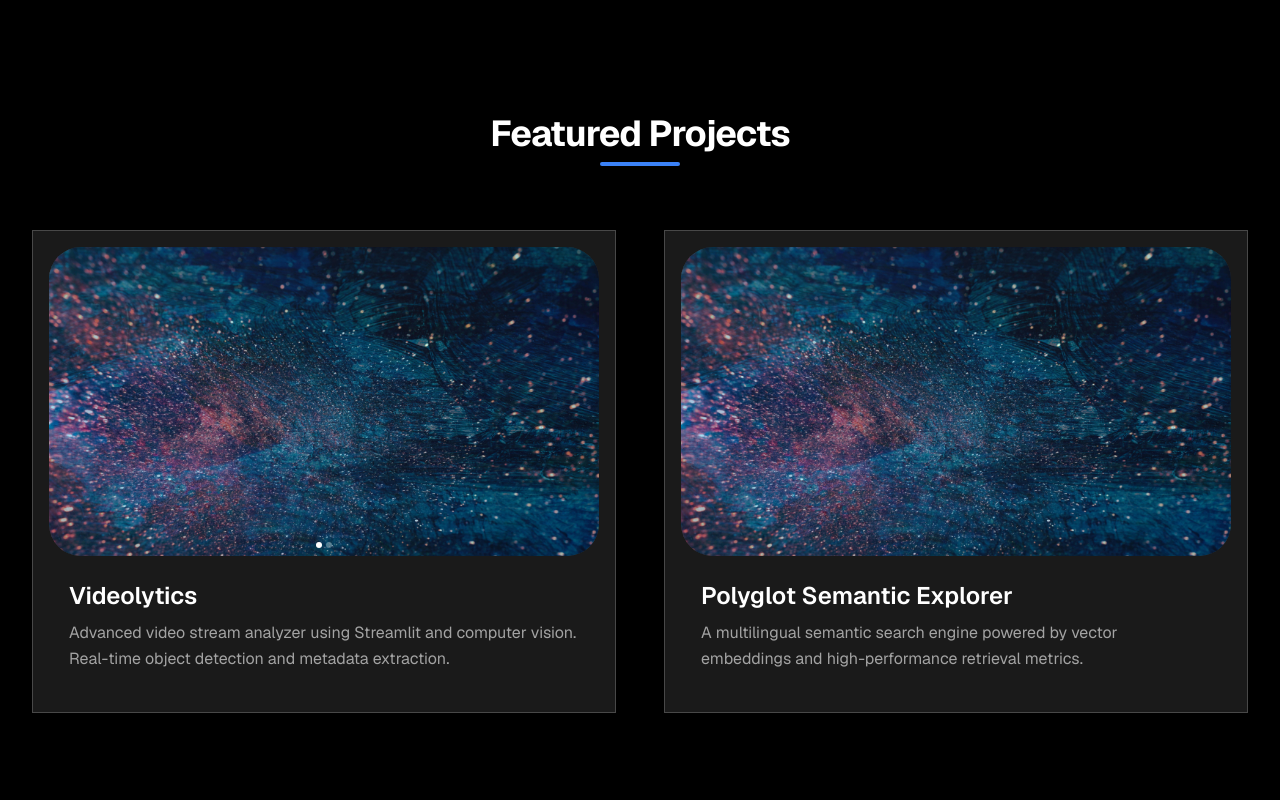
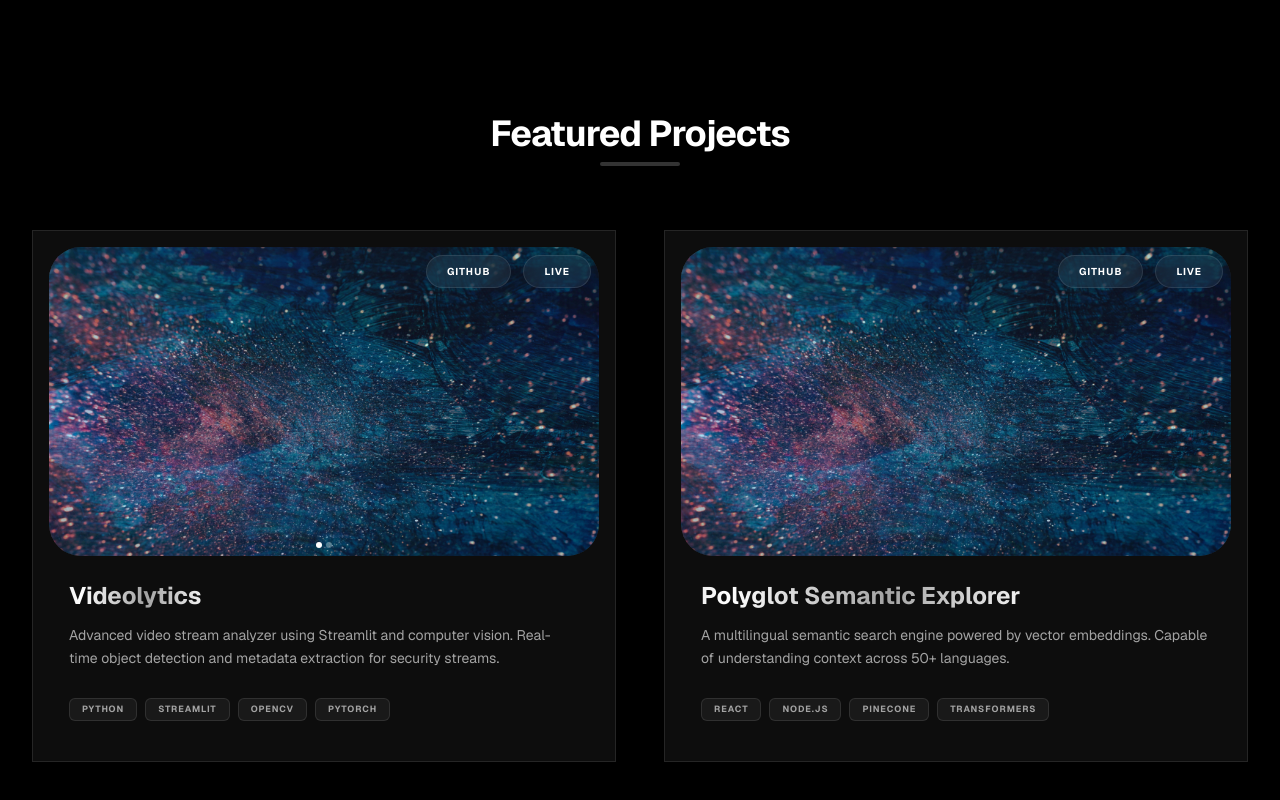
Before and after one commit to Rudra-P11/Aura-Farm, a Next.js app: page / in a window 1280 px wide. Shown: the part 1296-2096 px from the top of the page. Built offline with nearby package versions, Linux system fonts and the light colour scheme.

Commit message:
fixed the card component and borders

```diff
--- a/src/app/page.tsx
+++ b/src/app/page.tsx
@@ -4,28 +4,31 @@
 import { MatrixFx } from "@/components/once-ui/MatrixFx";
 import { CompareImage } from "@/components/once-ui/CompareImage";
 import { Arrow } from "@/components/once-ui/Arrow";
-import { Fade } from "@/components/once-ui/Fade";
-import { Card, Hover } from "@/components/once-ui/Card";
+import { Card } from "@/components/once-ui/Card";
 import { Carousel } from "@/components/once-ui/Carousel";
 
 export default function Home() {
   const projects = [
     {
       title: "Videolytics",
-      description: "Advanced video stream analyzer using Streamlit and computer vision. Real-time object detection and metadata extraction.",
+      description: "Advanced video stream analyzer using Streamlit and computer vision. Real-time object detection and metadata extraction for security streams.",
+      skills: ["Python", "Streamlit", "OpenCV", "PyTorch"],
+      github: "https://github.com/rudrapandya/videolytics",
+      live: "#",
       media: [
         { slide: "/images/project1.jpg", alt: "Videolytics Dashboard" },
         { slide: "/videos/project1-demo.mp4", alt: "Live Demo" }
       ],
-      link: "https://github.com/rudrapandya/videolytics"
     },
     {
       title: "Polyglot Semantic Explorer",
-        description: "A multilingual semantic search engine powered by vector embeddings and high-performance retrieval metrics.",
+      description: "A multilingual semantic search engine powered by vector embeddings. Capable of understanding context across 50+ languages.",
+      skills: ["React", "Node.js", "Pinecone", "Transformers"],
+      github: "https://github.com",
+      live: "#",
       media: [
-          { slide: "/images/project1.jpg", alt: "Search Interface" }, // Replace with real project image
+        { slide: "/images/project1.jpg", alt: "Search Interface" },
       ],
-        link: "https://github.com"
     }
   ];
 
@@ -45,7 +48,7 @@
       {/* Hero Section */}
       <Column fillWidth center className="pt-40 px-8 gap-24">
         <Column center gap="16">
-          <ShineFx>Rudra Pandya</ShineFx>
+          <ShineFx speed={3} className="text-5xl md:text-7xl font-bold tracking-tighter">Rudra Pandya</ShineFx>
           <Row id="arrow-trigger-1" vertical="center" gap="12" className="text-neutral-medium group cursor-pointer">
             <span className="text-lg tracking-wide uppercase font-medium">Explore my universe</span>
             <Arrow trigger="#arrow-trigger-1" scale={1} />
@@ -76,29 +79,45 @@
       <Column id="projects" fillWidth center className="py-20 px-8 gap-16">
         <Column center gap="8">
           <h2 className="text-4xl font-bold tracking-tight">Featured Projects</h2>
-          <div className="h-1 w-20 bg-brand-solid-strong rounded-full" />
+          <div className="h-1 w-20 bg-white/20 rounded-full" />
         </Column>
 
-        {/* Improved Grid Layout */}
         <div className="w-full max-w-7xl grid grid-cols-1 lg:grid-cols-2 gap-12">
           {projects.map((project, idx) => (
-            <Hover
-              key={idx}
-              trigger={
-                <Card radius="l-8" padding="16" href={project.link}>
+            <Card key={idx} className="p-4">
+              {/* Top Link Buttons - Glassmorphic */}
+              <Row fillWidth gap="12" className="justify-end absolute top-6 right-6 z-30">
+                <a href={project.github} target="_blank" className="px-5 py-2 rounded-full bg-white/5 backdrop-blur-md border border-white/10 text-white text-[10px] font-bold tracking-widest hover:bg-white/20 transition-all">
+                  GITHUB
+                </a>
+                <a href={project.live} target="_blank" className="px-5 py-2 rounded-full bg-white/5 backdrop-blur-md border border-white/10 text-white text-[10px] font-bold tracking-widest hover:bg-white/20 transition-all">
+                  LIVE
+                </a>
+              </Row>
+
+              {/* Media Carousel */}
               <Carousel items={project.media} />
-                  <Column paddingX="20" paddingY="24" gap="8">
-                    <h3 className="text-2xl font-semibold">{project.title}</h3>
-                    <p className="text-neutral-medium leading-relaxed">{project.description}</p>
+
+              {/* Project Info */}
+              <Column paddingX="20" paddingY="24" gap="12" className="pt-6">
+                <ShineFx speed={8} className="text-2xl font-semibold">
+                  {project.title}
+                </ShineFx>
+
+                <p className="text-neutral-medium leading-relaxed text-sm">
+                  {project.description}
+                </p>
+
+                {/* Skill Tags - Transparent Glass Style */}
+                <Row gap="8" className="flex-wrap pt-4">
+                  {project.skills.map((skill, sIdx) => (
+                    <span key={sIdx} className="px-3 py-1 rounded-md bg-white/5 border border-white/10 text-neutral-medium text-[9px] uppercase tracking-widest font-bold">
+                      {skill}
+                    </span>
+                  ))}
+                </Row>
               </Column>
             </Card>
-              }
-              overlay={
-                <div className="absolute top-8 right-8 bg-brand-solid-strong px-4 py-1 rounded-full text-xs font-bold uppercase shadow-lg">
-                  Github
-                </div>
-              }
-            />
           ))}
         </div>
       </Column>
--- a/src/components/once-ui/Card.tsx
+++ b/src/components/once-ui/Card.tsx
@@ -1,41 +1,29 @@
 "use client";
 import React, { ReactNode } from 'react';
-import { Column } from './Flex';
 
 interface CardProps {
   children: ReactNode;
   radius?: string;
-  direction?: "column" | "row";
-  border?: string;
-  maxWidth?: number;
-  padding?: string;
-  href?: string;
+  className?: string;
 }
 
-export const Card = ({ children, radius = "l", direction = "column", maxWidth, padding = "0", href }: CardProps) => {
-  const Component = href ? 'a' : 'div';
+export const Card = ({ children, radius = "l-8", className }: CardProps) => {
   return (
-    <Component
-      href={href}
-      className={`flex ${direction === 'column' ? 'flex-col' : 'flex-row'} border border-neutral-alpha-medium bg-neutral-alpha-weak overflow-hidden transition-all hover:border-brand-alpha-medium`}
+    <div
+      className={`
+        relative flex flex-col
+        bg-white/5 backdrop-blur-sm
+        border border-white/10
+        transition-all duration-300 ease-in-out
+        hover:bg-white/10 hover:border-white/20 hover:-translate-y-1 hover:shadow-2xl
+        group overflow-hidden
+        ${className}
+      `}
       style={{
         borderRadius: `var(--radius-${radius})`,
-        maxWidth: maxWidth ? `${maxWidth}rem` : '100%',
-        padding: `${padding}px`
       }}
     >
       {children}
-    </Component>
-  );
-};
-
-export const Hover = ({ trigger, overlay }: { trigger: ReactNode; overlay: ReactNode }) => {
-  return (
-    <div className="relative group w-full">
-      {trigger}
-      <div className="absolute inset-0 opacity-0 group-hover:opacity-100 transition-opacity duration-300 pointer-events-none">
-        {overlay}
-      </div>
     </div>
   );
 };
--- a/src/components/once-ui/ShineFx.tsx
+++ b/src/components/once-ui/ShineFx.tsx
@@ -4,26 +4,27 @@
 
 interface ShineFxProps {
   children: ReactNode;
-  variant?: string;
+  speed?: number;
+  className?: string;
 }
 
-export const ShineFx = ({ children }: ShineFxProps) => {
+export const ShineFx = ({ children, speed = 3, className }: ShineFxProps) => {
   return (
-    <div className="relative inline-flex">
-      <motion.h1
+    <div className={`relative inline-flex ${className}`}>
+      <motion.span
         initial={{ backgroundPosition: "-200% 0" }}
         animate={{ backgroundPosition: "200% 0" }}
-        transition={{ repeat: Infinity, duration: 3, ease: "linear" }}
+        transition={{ repeat: Infinity, duration: speed, ease: "linear" }}
         style={{
           backgroundImage: "linear-gradient(90deg, #ffffff 0%, #a3a3a3 25%, #ffffff 50%, #a3a3a3 75%, #ffffff 100%)",
           backgroundSize: "200% 100%",
           WebkitBackgroundClip: "text",
           WebkitTextFillColor: "transparent",
         }}
-        className="text-5xl md:text-7xl font-bold tracking-tighter"
+        className="font-bold"
       >
         {children}
-      </motion.h1>
+      </motion.span>
     </div>
   );
 };
```
Lines whose indentation alone changed are shown as unchanged.
